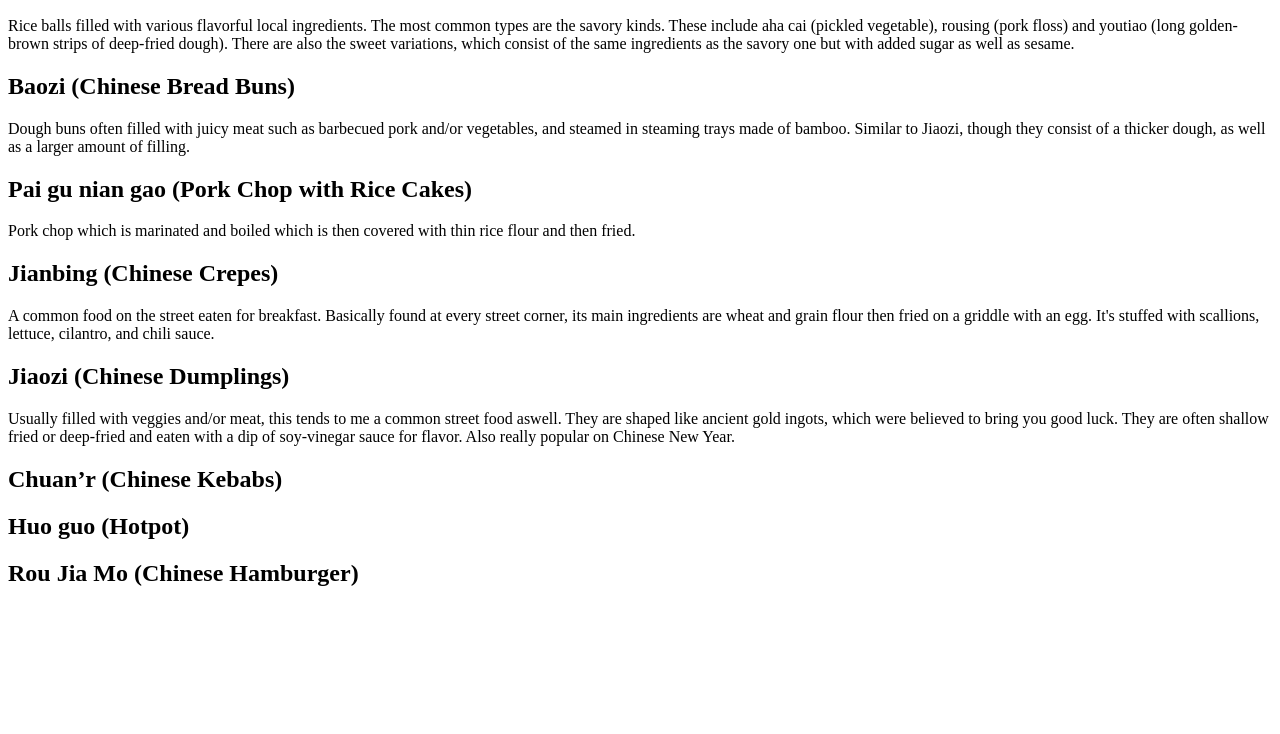
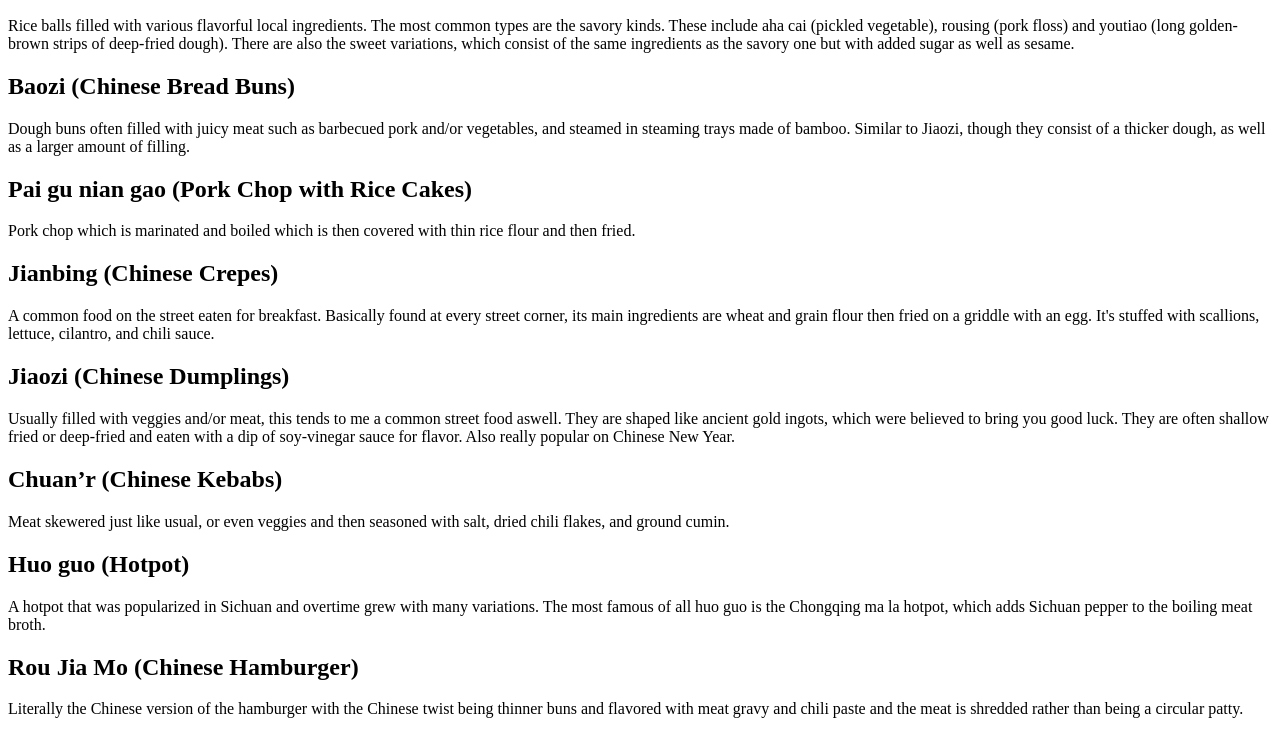
Before and after one commit to kchua2649/jquery, a plain HTML site: page index.html in a window 1280 px wide. Shown: the part 105-839 px from the top of the page. Before the commit the page ends 800 px from the top, so only its background shows below. Drawn offline with nearby package versions, Linux system fonts and the light colour scheme.

Commit message:
Update index.html

```diff
--- a/index.html
+++ b/index.html
@@ -70,21 +70,21 @@
 	<div>
 		<h2>Chuan’r (Chinese Kebabs)</h2>
 		<p>
-
+			Meat skewered just like usual, or even veggies and then seasoned with salt, dried chili flakes, and ground cumin.
 		</p>
 	</div>
 
 	<div>
 		<h2>Huo guo (Hotpot)</h2>
 		<p>
-
+			A hotpot that was popularized in Sichuan and overtime grew with many variations. The most famous of all huo guo is the Chongqing ma la hotpot, which adds Sichuan pepper to the boiling meat broth.
 		</p>
 	</div>
 
 	<div>
 		<h2>Rou Jia Mo (Chinese Hamburger)</h2>
 		<p>
-
+			Literally the Chinese version of the hamburger with the Chinese twist being thinner buns and flavored with meat gravy and chili paste and the meat is shredded rather than being a circular patty.
 		</p>
 	</div>
 
```
